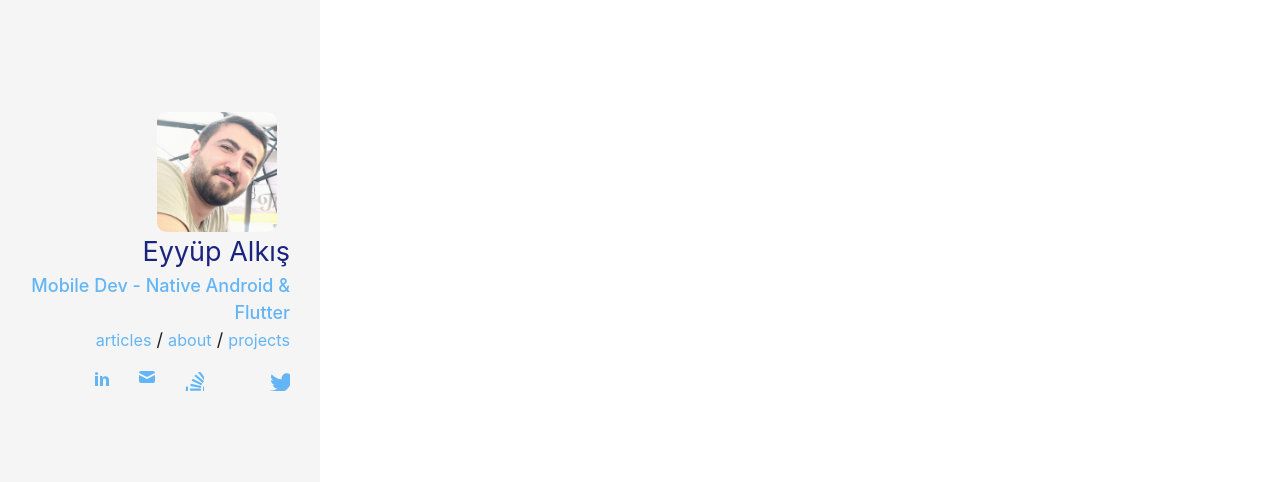
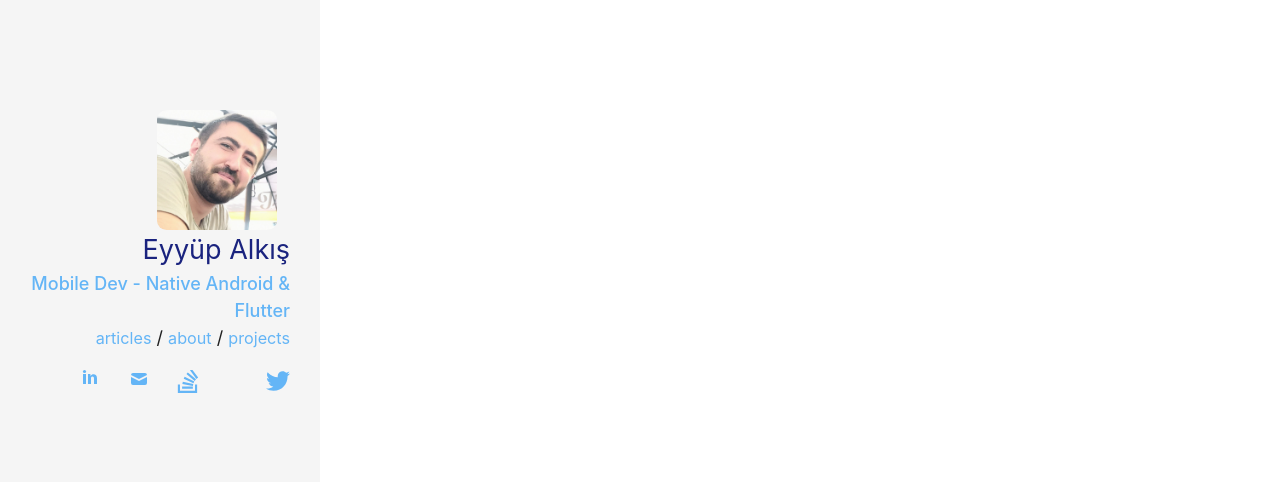
Before and after one commit to EyyupAlkis/About, a Jekyll site: the page built from index.html, in a window 1280 px wide. Shown: the part 135-617 px from the top of the page. Built offline with Jekyll 4.4.1, drawn with Linux system fonts in a browser that asks for light colours.

Commit message:
icon size changed

```diff
--- a/_includes/social-links.html
+++ b/_includes/social-links.html
@@ -3,7 +3,7 @@
     {% if author.linkedin %}
     <li><a href="http://linkedin.com/in/{{ author.linkedin }}" class="social-link-item" target="_blank"
         title="LinkedIn">
-        <svg baseProfile="tiny" height="24px" id="Layer_1" version="1.2" viewBox="0 0 24 24" width="24px"
+        <svg baseProfile="tiny" height="28px" id="Layer_1" version="1.2" viewBox="0 0 28 28" width="28px"
           xml:space="preserve" xmlns="http://www.w3.org/2000/svg" xmlns:xlink="http://www.w3.org/1999/xlink">
           <g>
             <path
@@ -29,7 +29,7 @@
     {% if author.stackoverflow %}
     <li><a href="http://stackoverflow.com/users/{{ author.stackoverflow }}" class="social-link-item" target="_blank"
         title="StackOverflow">
-        <svg width="20px" height="20px" viewBox="0 0 20 20" xmlns="http://www.w3.org/2000/svg">
+        <svg width="24px" height="24px" viewBox="0 0 24 24" xmlns="http://www.w3.org/2000/svg">
           <path
             d="M18.986 21.865v-6.404h2.134V24H1.844v-8.539h2.13v6.404h15.012zM6.111 19.731H16.85v-2.137H6.111v2.137zm.259-4.852l10.48 2.189.451-2.07-10.478-2.187-.453 2.068zm1.359-5.056l9.705 4.53.903-1.95-9.706-4.53-.902 1.936v.014zm2.715-4.785l8.217 6.855 1.359-1.62-8.216-6.853-1.35 1.617-.01.001zM15.751 0l-1.746 1.294 6.405 8.604 1.746-1.294L15.749 0h.002z" />
         </svg><i class="fab fa-fw fa-stack-overflow"></i></a>
@@ -38,8 +38,8 @@
     {% if author.github %}
     <li>
       <a href="http://github.com/{{ author.github }}" class="social-link-item" target="_blank" title="Github">
-        <!DOCTYPE svg PUBLIC '-//W3C//DTD SVG 1.1//EN' 'http://www.w3.org/Graphics/SVG/1.1/DTD/svg11.dtd'><svg
-          height="20px" id="Layer_1" style="enable-background:new 0 0 20 20;" version="1.1" viewBox="0 0 20 20"
+      <svg
+          height="20px"  version="1.1" viewBox="0 0 20 20"
           width="20px" xml:space="preserve" xmlns="http://www.w3.org/2000/svg"
           xmlns:xlink="http://www.w3.org/1999/xlink">
           <path class="st0"
@@ -51,7 +51,7 @@
     {% if author.twitter %}
     <li>
       <a href="http://twitter.com/{{ author.twitter }}" class="social-link-item" target="_blank" title="Twitter">
-        <svg xmlns="http://www.w3.org/2000/svg" width="20px" height="20px" viewBox="0 0 20 20">
+        <svg xmlns="http://www.w3.org/2000/svg" width="24px" height="24px" viewBox="0 0 24 24">
           <path
             d="M24 4.557c-.883.392-1.832.656-2.828.775 1.017-.609 1.798-1.574 2.165-2.724-.951.564-2.005.974-3.127 1.195-.897-.957-2.178-1.555-3.594-1.555-3.179 0-5.515 2.966-4.797 6.045-4.091-.205-7.719-2.165-10.148-5.144-1.29 2.213-.669 5.108 1.523 6.574-.806-.026-1.566-.247-2.229-.616-.054 2.281 1.581 4.415 3.949 4.89-.693.188-1.452.232-2.224.084.626 1.956 2.444 3.379 4.6 3.419-2.07 1.623-4.678 2.348-7.29 2.04 2.179 1.397 4.768 2.212 7.548 2.212 9.142 0 14.307-7.721 13.995-14.646.962-.695 1.797-1.562 2.457-2.549z" />
         </svg>
```
